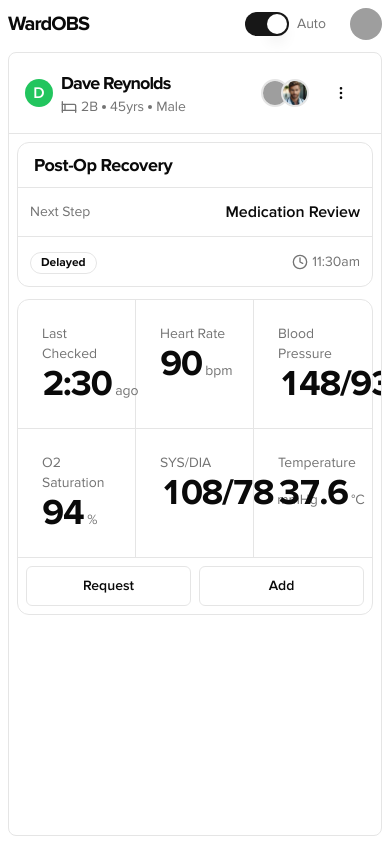
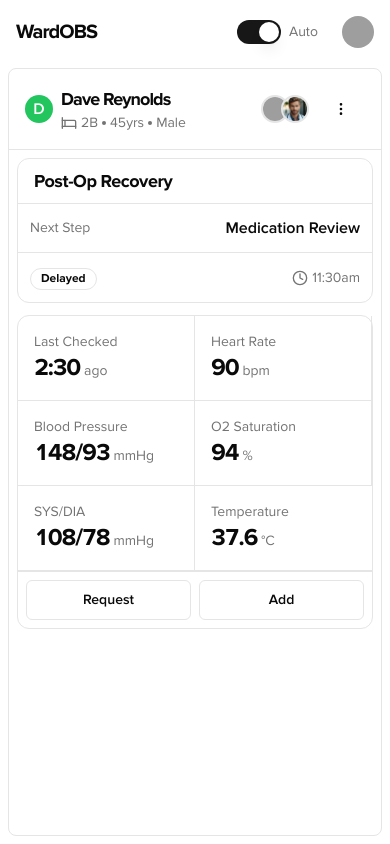
Before and after one commit to daveyreno/WARDOBS, a Next.js app: page /liveboard in a window 390 px wide. Built offline with nearby package versions, Linux system fonts and the light colour scheme; grey boxes are pictures that could not be loaded.

Commit message:
Mobile View Manual Vital Fixes

```diff
--- a/app/liveboard/components/detail/ManualObservations.tsx
+++ b/app/liveboard/components/detail/ManualObservations.tsx
@@ -9,62 +9,62 @@
   const { manual } = patient.vitals;
 
   return (
-    <div className="grid grid-cols-3 rounded-xl border">
-      <div className="p-6 border-r border-b">
+    <div className="grid grid-cols-2 md:grid-cols-3 rounded-xl border">
+      <div className="p-4 md:p-6 border-b border-r">
         <p className="text-sm text-muted-foreground">Last Checked</p>
         <div className="flex items-baseline gap-1">
-          <p className="text-4xl tracking-tighter font-semibold tabular-nums">
+          <p className="text-2xl md:text-4xl tracking-tighter font-semibold tabular-nums">
             {manual.lastChecked}
           </p>
           <p className="text-sm text-muted-foreground">ago</p>
         </div>
       </div>
-      <div className="p-6 border-r border-b">
+      <div className="p-4 md:p-6 border-b border-r md:border-r">
         <p className="text-sm text-muted-foreground">Heart Rate</p>
         <div className="flex items-baseline gap-1">
-          <p className="text-4xl tracking-tighter font-semibold tabular-nums">
+          <p className="text-2xl md:text-4xl tracking-tighter font-semibold tabular-nums">
             {manual.heartRate}
           </p>
           <p className="text-sm text-muted-foreground">bpm</p>
         </div>
       </div>
-      <div className="p-6 border-b">
+      <div className="p-4 md:p-6 border-b border-r md:border-r-0">
         <p className="text-sm text-muted-foreground">Blood Pressure</p>
         <div className="flex items-baseline gap-1">
-          <p className="text-4xl tracking-tighter font-semibold tabular-nums">
+          <p className="text-2xl md:text-4xl tracking-tighter font-semibold tabular-nums">
             {manual.bloodPressure}
           </p>
           <p className="text-sm text-muted-foreground">mmHg</p>
         </div>
       </div>
-      <div className="p-6 border-r">
+      <div className="p-4 md:p-6 border-b border-r">
         <p className="text-sm text-muted-foreground">O2 Saturation</p>
         <div className="flex items-baseline gap-1">
-          <p className="text-4xl tracking-tighter font-semibold tabular-nums">
+          <p className="text-2xl md:text-4xl tracking-tighter font-semibold tabular-nums">
             {manual.o2Saturation}
           </p>
           <p className="text-sm text-muted-foreground">%</p>
         </div>
       </div>
-      <div className="p-6 border-r">
+      <div className="p-4 md:p-6 border-b border-r md:border-r">
         <p className="text-sm text-muted-foreground">SYS/DIA</p>
         <div className="flex items-baseline gap-1">
-          <p className="text-4xl tracking-tighter font-semibold tabular-nums">
+          <p className="text-2xl md:text-4xl tracking-tighter font-semibold tabular-nums">
             {manual.sysDia}
           </p>
           <p className="text-sm text-muted-foreground">mmHg</p>
         </div>
       </div>
-      <div className="p-6">
+      <div className="p-4 md:p-6 border-b md:border-b-0">
         <p className="text-sm text-muted-foreground">Temperature</p>
         <div className="flex items-baseline gap-1">
-          <p className="text-4xl tracking-tighter font-semibold tabular-nums">
+          <p className="text-2xl md:text-4xl tracking-tighter font-semibold tabular-nums">
             {manual.temperature}
           </p>
           <p className="text-sm text-muted-foreground">°C</p>
         </div>
       </div>
-      <div className="col-span-3 border-t p-2 flex gap-2">
+      <div className="col-span-2 md:col-span-3 border-t p-2 flex gap-2">
         <Button className="w-full" variant={"outline"}>
           Request
         </Button>
--- a/app/liveboard/page.tsx
+++ b/app/liveboard/page.tsx
@@ -50,7 +50,7 @@
 
   return (
     <div className="h-screen flex flex-col p-2 md:p-3">
-      <div className="flex justify-between items-center mb-3">
+      <div className="flex justify-between items-center mb-3 p-2">
         <p className="text-xl font-bold tracking-tighter">WardOBS</p>
         <div className="flex items-center gap-6">
           <div className="flex items-center gap-2">
```
